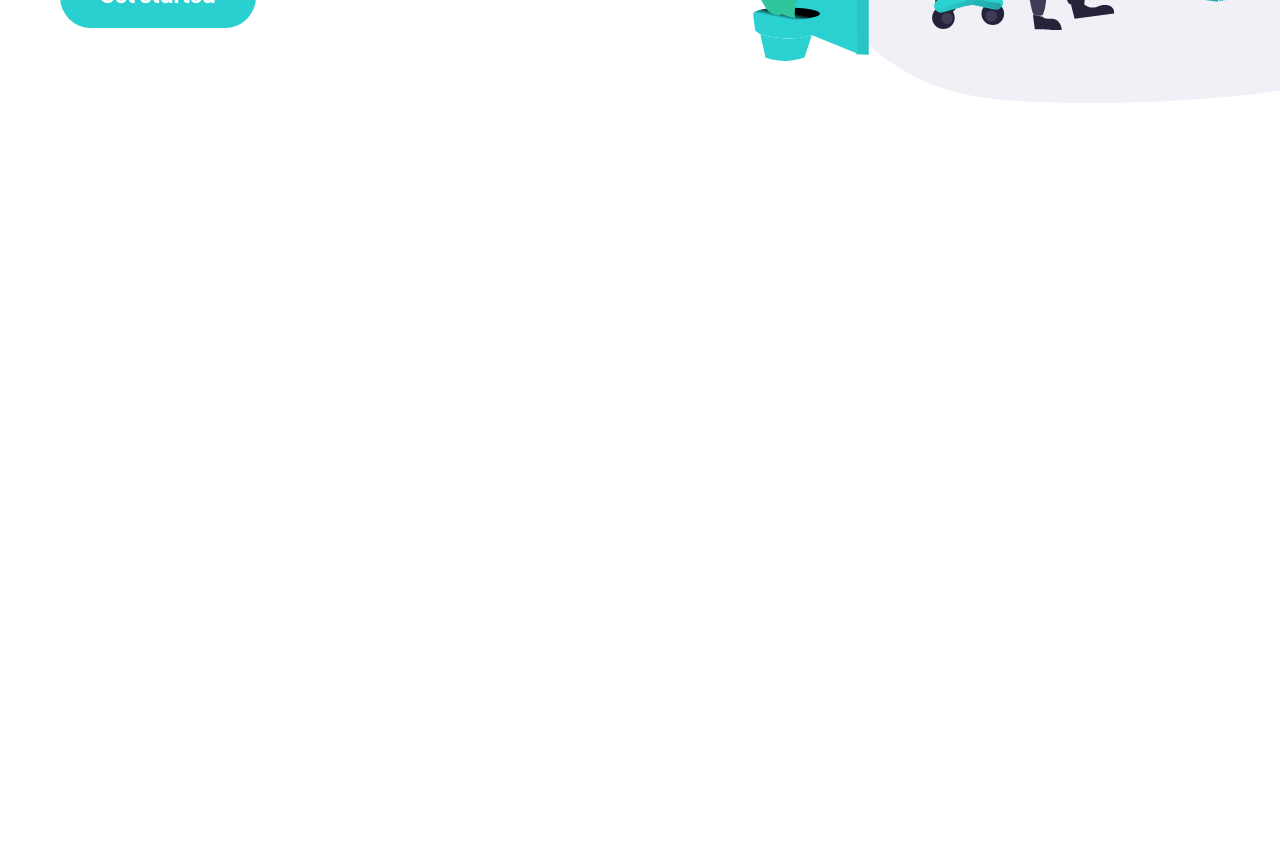
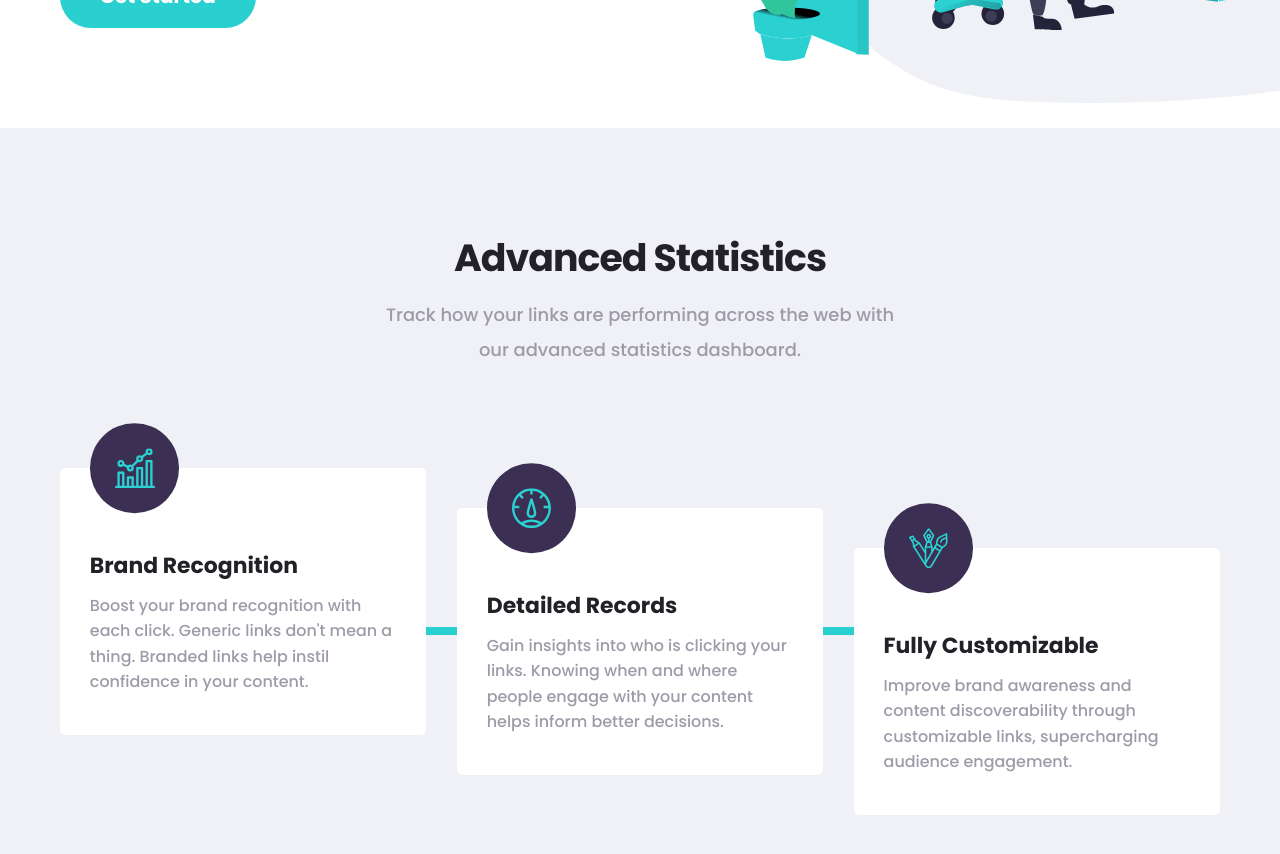
Before and after one commit to okcomputer93/url-shortening, a Vue app: page / in a window 1280 px wide. Shown: the part 520-1374 px from the top of the page. Before the commit the page ends 800 px from the top, so only its background shows below. Built offline with nearby package versions, Linux system fonts and the light colour scheme.

Commit message:
Design for features section

```diff
--- a/src/App.vue
+++ b/src/App.vue
@@ -20,17 +20,31 @@
                 />
             </div>
         </main>
+        <section class="features">
+            <div class="features__content">
+                <div class="features__top">
+                    <h3 class="features__title">Advanced Statistics</h3>
+                    <p class="features__subtitle">
+                        Track how your links are performing across the web with
+                        our advanced statistics dashboard.
+                    </p>
+                </div>
+                <cards></cards>
+            </div>
+        </section>
     </div>
 </template>
 
 <script>
 import TheButton from "./components/elements/TheButton.vue";
 import TheHeader from "./components/layouts/TheHeader.vue";
+import Cards from "./components/layouts/Cards.vue";
 export default {
     name: "App",
     components: {
         TheHeader,
         TheButton,
+        Cards,
     },
 };
 </script>
@@ -73,4 +87,38 @@ export default {
         transform: translateX(12%);
     }
 }
+
+.features {
+    background-color: $bg-gray;
+
+    &__content {
+        max-width: $max-width;
+        margin: 0 auto;
+        padding: 10rem $margin-body 20rem; //TODO: Resize this when the search component is done.
+    }
+
+    &__top {
+        display: flex;
+        flex-direction: column;
+        justify-content: center;
+        align-items: center;
+        text-align: center;
+    }
+
+    &__title {
+        font-size: 3.8rem;
+        font-weight: 700;
+        padding-bottom: 1rem;
+        color: $dark-violet;
+        letter-spacing: -1px;
+    }
+
+    &__subtitle {
+        font-size: 1.8rem;
+        font-weight: 400;
+        color: $neutral-violet;
+        width: 45%;
+        line-height: 3.5rem;
+    }
+}
 </style>
--- a/src/assets/styles/abstract/_variables.scss
+++ b/src/assets/styles/abstract/_variables.scss
@@ -8,6 +8,7 @@ $neutral: hsl(0, 0%, 75%);
 $neutral-violet: hsl(257, 7%, 63%);
 $dark-blue: hsl(255, 11%, 22%);
 $dark-violet: hsl(260, 8%, 14%);
+$bg-gray: #eff1f7;
 
 $max-width: 1200px;
 $margin-body: 2rem;
--- /dev/null
+++ b/src/components/elements/Card.vue
@@ -0,0 +1,55 @@
+<template>
+    <div class="card">
+        <div class="card__icon">
+            <slot></slot>
+        </div>
+        <h4 class="card__title" v-text="title"></h4>
+        <p class="card__content" v-text="content"></p>
+    </div>
+</template>
+
+<script>
+export default {
+    name: "Card",
+    props: ["title", "content"],
+};
+</script>
+
+<style lang="scss">
+.card {
+    background-color: $light;
+    width: 100%;
+    padding: 8rem 3rem 4rem;
+    border-radius: 0.5rem;
+    position: relative;
+
+    &__icon {
+        background-color: $primary-dark;
+        display: inline-block;
+        padding: 2.5rem;
+        border-radius: 99rem;
+        position: absolute;
+        top: 0;
+        transform: translateY(-50%);
+
+        & > * {
+            display: block;
+            height: 4rem;
+            width: 4rem;
+        }
+    }
+
+    &__title {
+        font-size: 2.2rem;
+        font-weight: 700;
+        padding-bottom: 1rem;
+        color: $dark-violet;
+    }
+
+    &__content {
+        font-weight: 400;
+        font-size: 1.6rem;
+        color: $neutral-violet;
+    }
+}
+</style>
--- /dev/null
+++ b/src/components/layouts/Cards.vue
@@ -0,0 +1,79 @@
+<template>
+    <div class="cards">
+        <div class="cards__element--1">
+            <card
+                title="Brand Recognition"
+                content="Boost your brand recognition with each click. Generic links don't mean a thing. Branded links help instil confidence in your content."
+            >
+                <img
+                    src="@/assets/images/icon-brand-recognition.svg"
+                    alt="Scale up icon"
+                />
+            </card>
+        </div>
+        <div class="cards__segment"></div>
+        <div class="cards__element--2">
+            <card
+                title="Detailed Records"
+                content="Gain insights into who is clicking your links. Knowing when and where people engage with your content helps inform better decisions."
+            >
+                <img
+                    src="@/assets/images/icon-detailed-records.svg"
+                    alt="Speed icon"
+                />
+            </card>
+        </div>
+        <div class="cards__segment"></div>
+        <div class="cards__element--3">
+            <card
+                title="Fully Customizable"
+                content="Improve brand awareness and content discoverability through customizable links, supercharging audience engagement."
+            >
+                <img
+                    src="@/assets/images/icon-fully-customizable.svg"
+                    alt="Customization icon"
+                />
+            </card>
+        </div>
+    </div>
+</template>
+
+<script>
+import Card from "../elements/Card";
+export default {
+    name: "Cards",
+    components: {
+        Card,
+    },
+};
+</script>
+
+<style lang="scss">
+.cards {
+    display: flex;
+    justify-content: space-between;
+    align-items: center;
+    margin-top: 10rem;
+
+    &__segment {
+        background-color: $primary;
+        height: 0.8rem;
+        margin-top: 6rem;
+        flex: 1 0 auto;
+    }
+
+    &__element--1 {
+        flex: 12;
+    }
+
+    &__element--2 {
+        flex: 12;
+        transform: translateY(15%);
+    }
+
+    &__element--3 {
+        flex: 12;
+        transform: translateY(30%);
+    }
+}
+</style>
```
